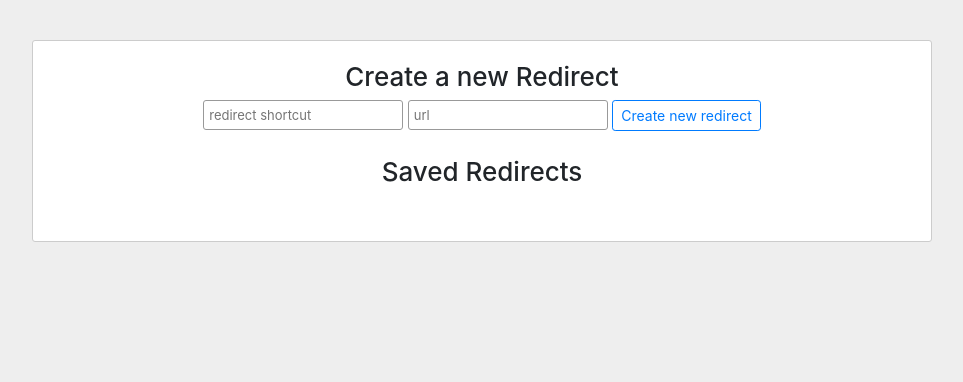
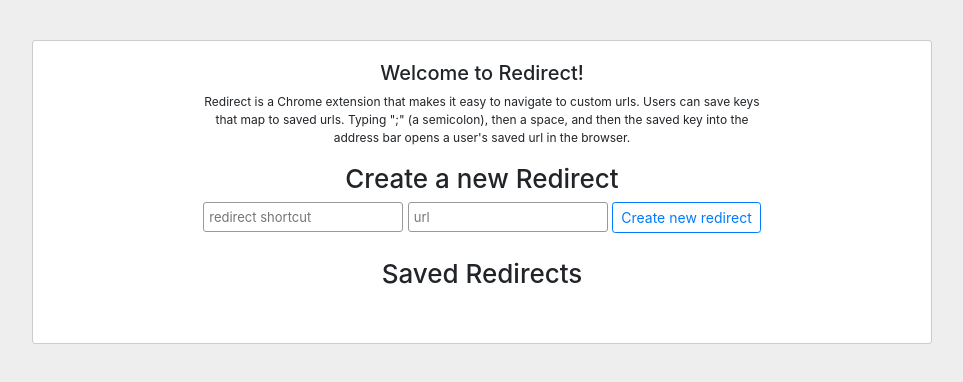
Before and after one commit to kritts/redirect, a browser extension: page app/settings.html in a window 1280 px wide. Shown: the whole page, without its empty margins (158-1121 px from the left). Drawn offline with nearby package versions, Linux system fonts and the light colour scheme.

Commit message:
Quick fix for default keys bug. Also added instructions to the settings page.

```diff
--- a/app/scripts/common.js
+++ b/app/scripts/common.js
@@ -7,7 +7,7 @@ var scoped = function() {
 
   // A string representing the current version. Should be incremented with each
   // release.
-  var VERSION = '1.3.0';
+  var VERSION = '1.3.1';
   // The key in the key value store under which the version is saved. It is
   // important to note the leading underscore, which prevents collisions with
   // user-defined redirects (at least as of alphanumeric checking introduced in
--- a/app/scripts/settings.js
+++ b/app/scripts/settings.js
@@ -2,6 +2,9 @@
 'use strict';
 
 var commonFunctions = window.commonFunctions;
+
+var nonusableKeys = new Set(["clear", "getItem", "key", "length",
+                            "removeItem", "setItem"]);
 
 // This script contains logic for the settings page. It allows users to
 // create new directs and delete ones.
@@ -28,6 +31,11 @@ var populateRedirects = function populateRedirects() {
   // function is invoked with an object full of key->redirect mappings.
   chrome.storage.sync.get(null, function(items) {
     for (var key in items) {
+
+      // quick fix
+      if (nonusableKeys.has(key)) {
+        continue;
+      }
       // check hasOwnProperty to make sure it's a key and doesn't come from the
       // prototype
       if (items.hasOwnProperty(key) && !commonFunctions.isPrivateKey(key)) {
--- a/app/settings.html
+++ b/app/settings.html
@@ -12,6 +12,15 @@
   <body>
     <script src="scripts/common.js"></script>
     <div id="content">
+
+      <!-- Input form for a new redirect -->
+      <h2 id="welcome">Welcome to Redirect!</h2>
+      <p id="infoRedirect">
+      Redirect is a Chrome extension that makes it easy to navigate
+      to custom urls. Users can save keys that map to saved urls.
+      Typing ";" (a semicolon), then a space, and then the saved key into the address bar
+      opens a user's saved url in the browser.
+      </p>
 
       <!-- Input form for a new redirect -->
       <h1>Create a new Redirect</h1>
--- a/app/styles/settings.css
+++ b/app/styles/settings.css
@@ -1,10 +1,20 @@
+#infoRedirect {
+  font-size: 12px;
+  padding-left: 120px;
+  padding-right: 120px;
+}
+
+#welcome {
+  font-size: 20px;
+}
+
 body {
   text-align: center;
   background-color: #eee;
 }
 
 h1 {
-    font-size: 26px
+    font-size: 26px;
 }
 
 #savedRedirects {
```
Also changed, not shown: app/manifest.json.
